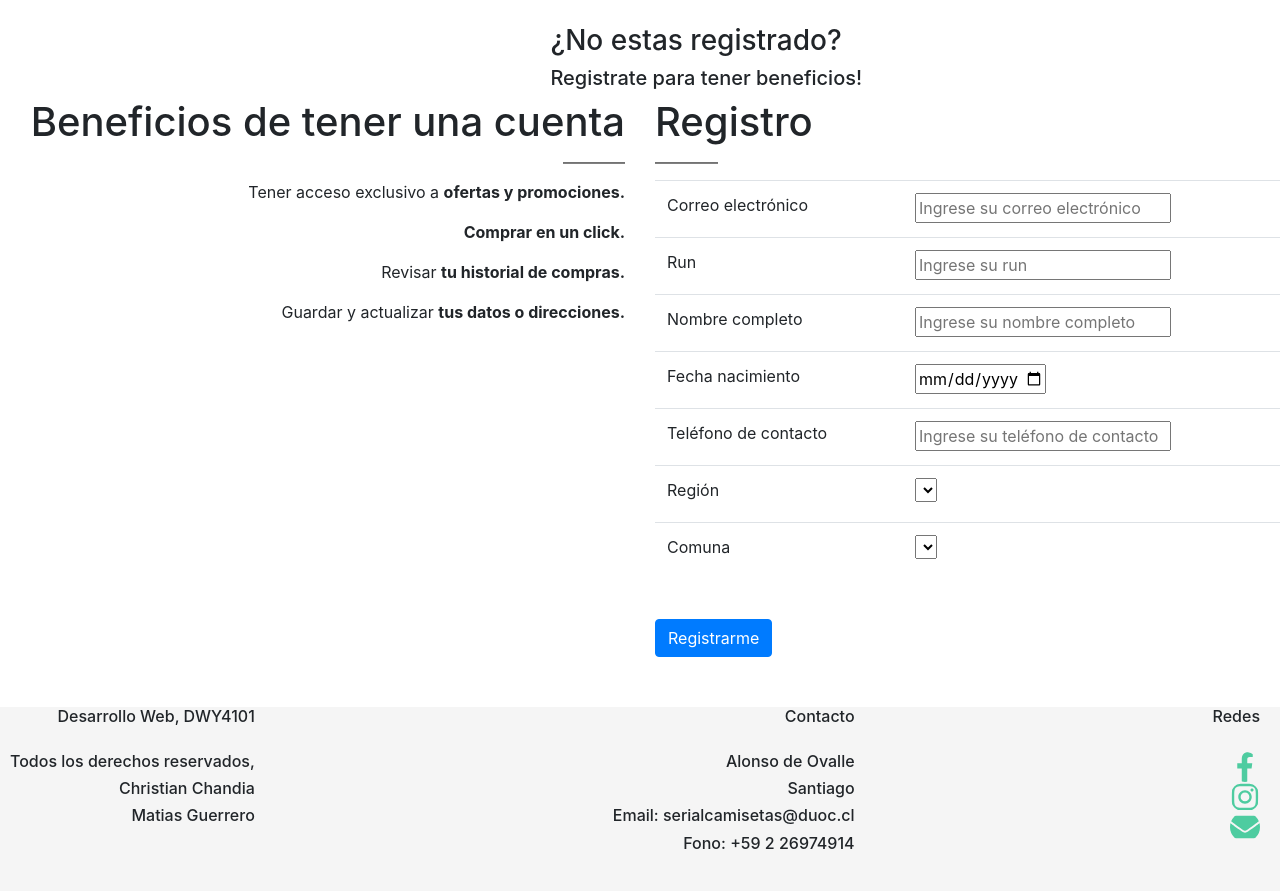
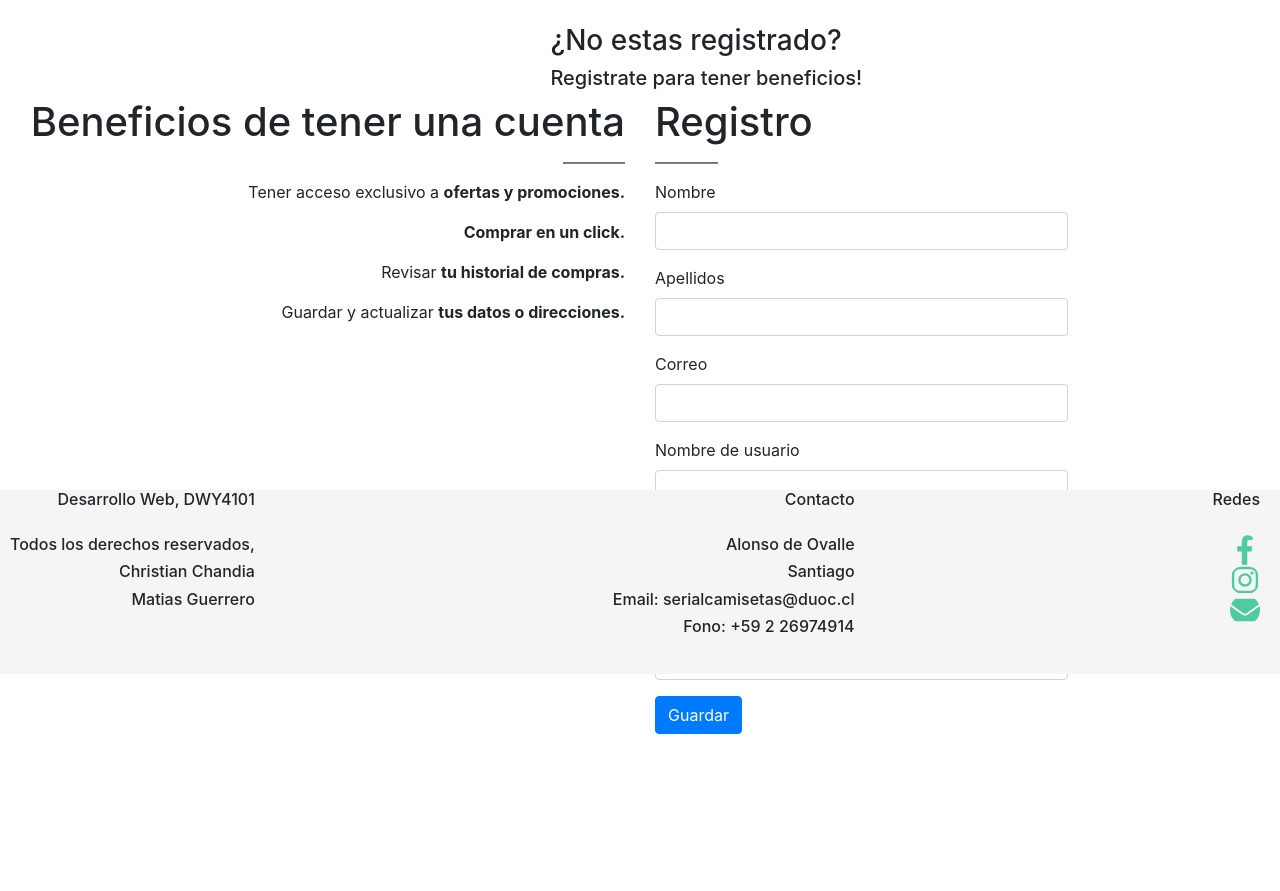
Before and after one commit to chtrisian/proyectoSerial, a Django app: page /accounts/registro in a window 1280 px wide. Shown: the part 126-1017 px from the top of the page. After the commit the page ends 860 px from the top, so only its background shows below. Run offline with Django 3.2, Linux system fonts and the light colour scheme; lists and menus that the app fills with data are empty; parts of the project's set-up code (start-up, migrations or seed data) failed here and were passed over; some libraries are stand-ins or nearby versions.

Commit message:
Cambios en style, creacion de usuario de prueba, cambio en formulario

```diff
--- a/mantenedor/static/css/style-registro.css
+++ b/mantenedor/static/css/style-registro.css
@@ -60,6 +60,9 @@
     font-size: 12px;
     padding-left: 10px;
     text-align: end;
+    bottom: 0;
+    position: absolute;
+    width: 100%;
 }
 .direccion{
     flex: auto;
--- a/mantenedor/static/css/style-shop.css
+++ b/mantenedor/static/css/style-shop.css
@@ -86,6 +86,9 @@
     font-size: 12px;
     padding-left: 10px;
     text-align: end;
+    bottom: 0;
+    position: absolute;
+    width: 100%;
 }
 .direccion{
     flex: auto;
--- a/mantenedor/static/css/style.css
+++ b/mantenedor/static/css/style.css
@@ -32,6 +32,9 @@
     font-size: 12px;
     padding-left: 10px;
     text-align: end;
+    bottom: 0;
+    position: absolute;
+    width: 100%;
 }
 .direccion{
     flex: auto;
--- a/mantenedor/templates/usuario/registro.html
+++ b/mantenedor/templates/usuario/registro.html
@@ -31,77 +31,62 @@
         <h1>Registro</h1>
         <hr id="lat-der" />
         <form action="#" method="post" id="formulario">
-          <table class="table table-hover">
-            <tr>
-              <td><label id="txtEmail">Correo electrónico</label></td>
-              <td>
-                <input
-                type="email"
-                name="txtEmail"
-                id="Email"
-                placeholder="Ingrese su correo electrónico"
-                />
-              </td>
-            </tr>
-            <tr>
-              <td><label id="txtRun">Run</label></td>
-              <td>
-                <input
-                type="text"
-                class="input_rut"
-                name="txtRun"
-                id="Run"
-                placeholder="Ingrese su run"
-                />
-              </td>
-            </tr>
-            <tr>
-              <td><label id="txtNombre">Nombre completo</label></td>
-              <td>
-                <input
-                type="text"
-                name="txtNombre"
-                id="Nombre"
-                placeholder="Ingrese su nombre completo"
-                />
-              </td>
-            </tr>
-            <tr>
-              <td>
-                <label id="txtFechaNacimiento">Fecha nacimiento</label>
-              </td>
-              <td>
-                <input
-                type="date"
-                name="txtFechaNacimiento"
-                min="1900-01-01"
-                max="2000-12-31"
-                />
-              </td>
-            </tr>
-            <tr>
-              <td><label id="txtTelefono">Teléfono de contacto</label></td>
-              <td>
-                <input
-                type="text"
-                name="txtTelefono"
-                id="Telefono"
-                placeholder="Ingrese su teléfono de contacto"
-                />
-              </td>
-            </tr>
-            <tr>
-              <td><label id="txtRegion">Región</label></td>
-              <td><select id="regiones"></select></td>
-            </tr>
-            <tr>
-              <td><label id="txtComuna">Comuna</label></td>
-              <td><select id="comunas"></select></td>
-            </tr>
-          </table>
+          <div class="form-row">
+            <div class="col-md-8 col-md-offset-2">
+              <div class="form-group">
+                <label>Nombre</label>
+                <input class="form-control" type="text" name="first_name">
+              </div>
+            </div>
+          </div>
+          <div class="form-row">
+            <div class="col-md-8 col-md-offset-2">
+              <div class="form-group">
+                <label >Apellidos</label>
+                <input class="form-control" type="text" name="last_name">
+              </div>
+            </div>
+          </div>
+          <div class="form-row">
+            <div class="col-md-8 col-md-offset-2">
+              <div class="form-group">
+                <label >Correo</label>
+                <input class="form-control" type="text" name="email">
+              </div>
+            </div>
+          </div>
+          <div class="form-row">
+            <div class="col-md-8 col-md-offset-2">
+              <div class="form-group">
+                <label >Nombre de usuario</label>
+                <input class="form-control" type="text" name="username">
+              </div>
+            </div>
+          </div>
+          <div class="form-row">
+            <div class="col-md-8 col-md-offset-2">
+              <div class="form-group">
+                <label >Contraseña</label>
+                <input class="form-control" type="password" name="password1">
+              </div>
+            </div>
+          </div>
+          <div class="form-row">
+            <div class="col-md-8 col-md-offset-2">
+              <div class="form-group">
+                <label >Confirmar contraseña</label>
+                <input class="form-control" type="password" name="password2">
+              </div>
+            </div>
+          </div>
 
-          <br />
-          <button type="button" class="btn btn-primary">Registrarme</button>
+          <div class="form-row">
+            <div class="col-md-8 col-md-offset-2">
+              <div class="form-group">
+                <button class="btn btn-primary "type="submit">Guardar</button>
+              </div>
+            </div>
+          </div>
         </form>
       </div>
     </section>
```
Also changed, not shown: mantenedor/templates/usuario/registro_exitoso.html (+16 -0 lines), mantenedor/db.sqlite3.
